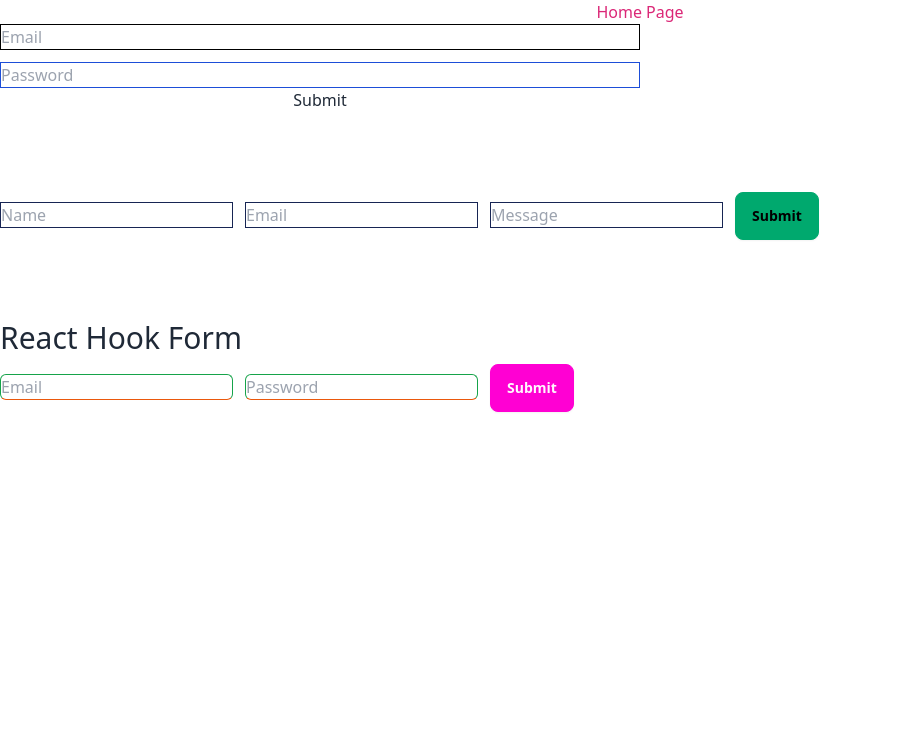
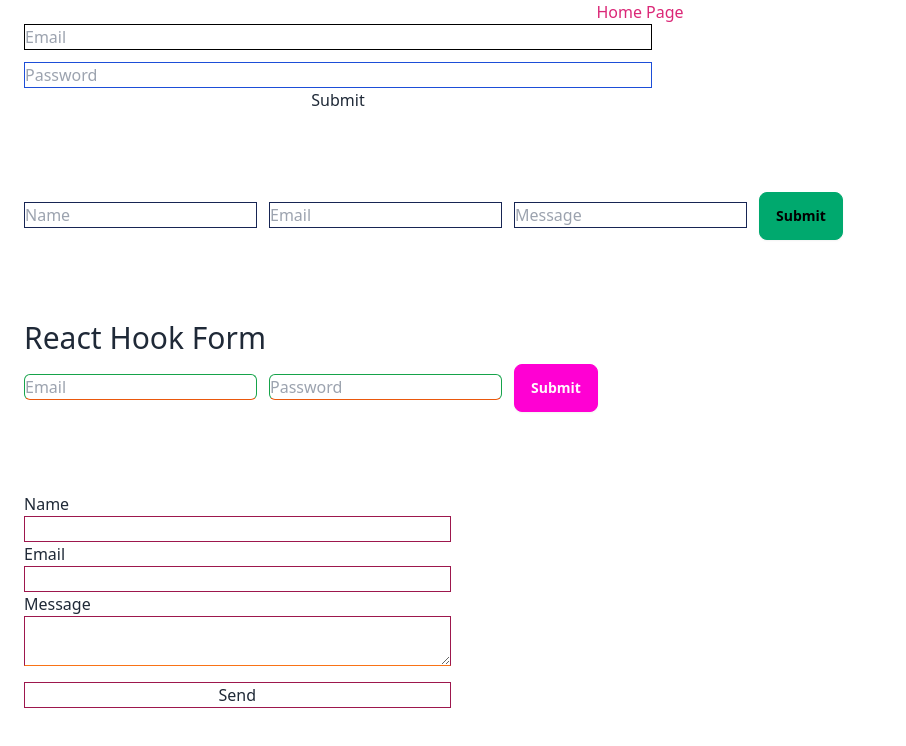
Before and after one commit to Farok-Hossain/react-r-set, a React (Vite) app: page / in a window 1280 px wide. Shown: the top 746 px of the page, without its empty margins (0-906 px from the left). Built offline with nearby package versions, Linux system fonts and the light colour scheme.

Commit message:
EmailForm added

```diff
--- a/package.json
+++ b/package.json
@@ -10,6 +10,7 @@
     "preview": "vite preview"
   },
   "dependencies": {
+    "@emailjs/browser": "^4.4.1",
     "react": "^18.3.1",
     "react-dom": "^18.3.1",
     "react-hook-form": "^7.52.1",
--- a/src/components/Contact/ContactForm.jsx
+++ b/src/components/Contact/ContactForm.jsx
@@ -25,7 +25,7 @@ const ContactForm = () => {
   };
 
   return (
-    <div className="text-center ">
+    <div className="text-center ml-6">
       <form className="flex flex-col w-1/2" onSubmit={handleSubmit}>
         <input
           className=" border border-black mb-3"
--- /dev/null
+++ b/src/components/Contact/EmailForm.jsx
@@ -0,0 +1,44 @@
+import { useRef } from "react";
+import emailjs from "@emailjs/browser";
+
+const EmailForm = () => {
+  const form = useRef();
+  const sendEmail = (e) => {
+    e.preventDefault();
+    emailjs
+      .sendForm("service_nqwj2yc", "template_3s5arza", form.current, {
+        publicKey: "9m_M2q-PKyPfKs-r5",
+      })
+      .then(
+        (result) => {
+          console.log(result.text);
+        },
+        (error) => {
+          console.log("FAILED...", error.text);
+        }
+      );
+    e.target.reset();
+  };
+
+  return (
+    <div>
+      <form
+        ref={form}
+        onSubmit={sendEmail}
+        className="flex flex-col w-1/3 ml-6 mt-20 mb-30"
+      >
+        <label>Name</label>
+        <input className="border border-pink-800" type="text" name="name" />
+        <label>Email</label>
+        <input className="border border-pink-800" type="email" name="email" />
+        <label>Message</label>
+        <textarea
+          className="border border-b-orange-500 mb-4 border-pink-800"
+          name="message"
+        />
+        <input className="border border-pink-800" type="submit" value="Send" />
+      </form>
+    </div>
+  );
+};
+export default EmailForm;
--- a/src/components/Contact/ExtraContactForm.jsx
+++ b/src/components/Contact/ExtraContactForm.jsx
@@ -10,7 +10,7 @@ const ExtraContactForm = () => {
     console.log(name, email, message);
   };
   return (
-    <div className="mt-20">
+    <div className="mt-20 ml-6">
       <form action="" onSubmit={handleSubmitt}>
         <input
           className="border border-blue-950 mr-3"
--- a/src/components/Contact/ReactHookForm.jsx
+++ b/src/components/Contact/ReactHookForm.jsx
@@ -20,7 +20,7 @@ const ReactHookForm = () => {
     }
   };
   return (
-    <div>
+    <div className="ml-6">
       <h1 className="mt-20 mb-2 text-3xl">React Hook Form</h1>
       <form action="" onSubmit={handleSubmit(onSubmit)}>
         <input
--- a/src/pages/HomePage.jsx
+++ b/src/pages/HomePage.jsx
@@ -1,4 +1,5 @@
 import ContactForm from "../components/Contact/ContactForm";
+import EmailForm from "../components/Contact/EmailForm";
 import ExtraContactForm from "../components/Contact/ExtraContactForm";
 import ReactHookForm from "../components/Contact/ReactHookForm";
 
@@ -9,6 +10,7 @@ const HomePage = () => {
       <ContactForm />
       <ExtraContactForm />
       <ReactHookForm />
+      <EmailForm />
     </div>
   );
 };
```
Also changed, not shown: 1 other file (tests, documents, lock files or other folders).
